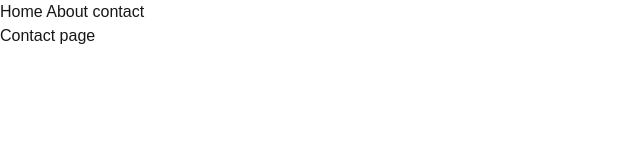
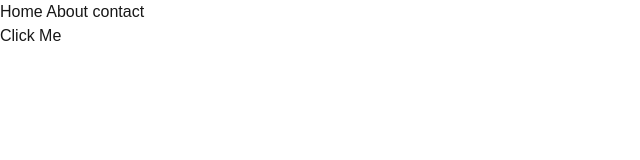
Before and after one commit to e-lis-e/nextjs-first, a Next.js app: page /contact in a window 1280 px wide. Shown: the top 160 px of the page, without its empty margins (0-640 px from the left). Built offline with nearby package versions, Linux system fonts and the light colour scheme.

Commit message:
client/server

```diff
--- a/app/contact/page.tsx
+++ b/app/contact/page.tsx
@@ -1,3 +1,8 @@
+"use client";
+
 export default function contact() {
-    return <div> Contact page </div>
+    return <div>
+        {" "}
+        <button onClick={() => alert("Hello")}>Click Me</button>
+        </div>
 }
```
